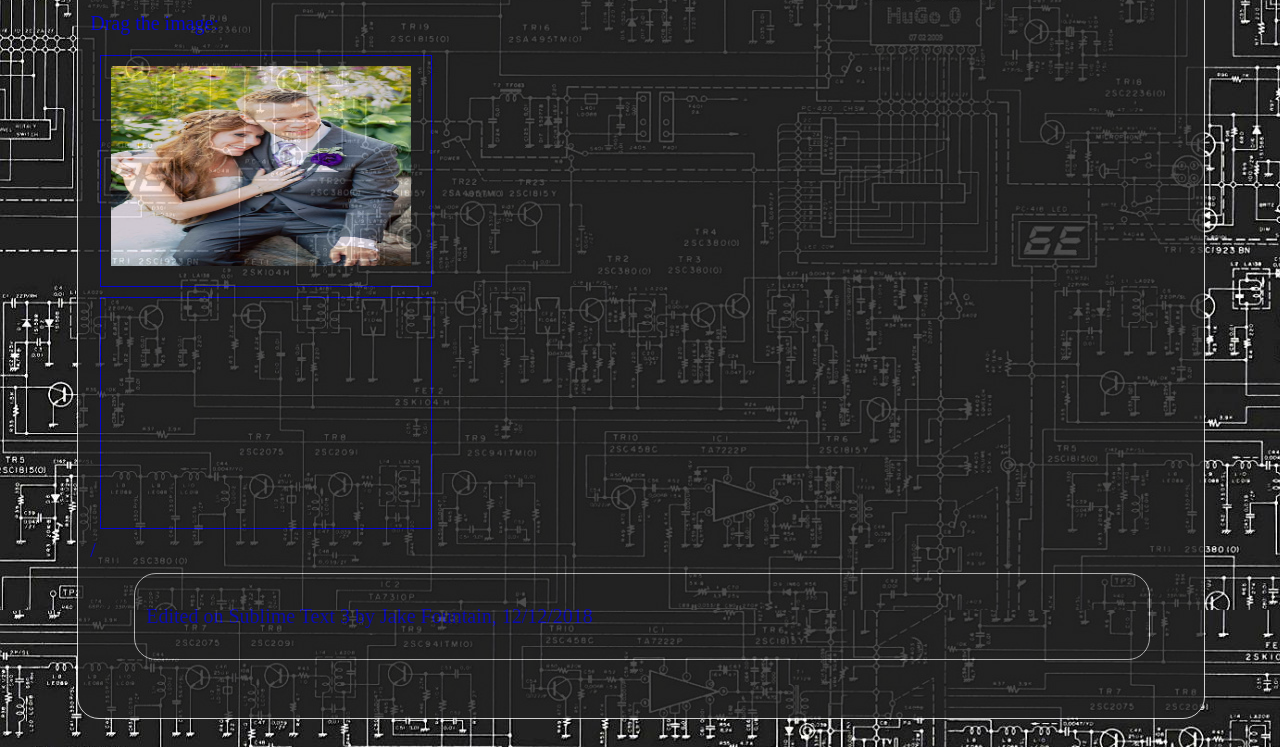
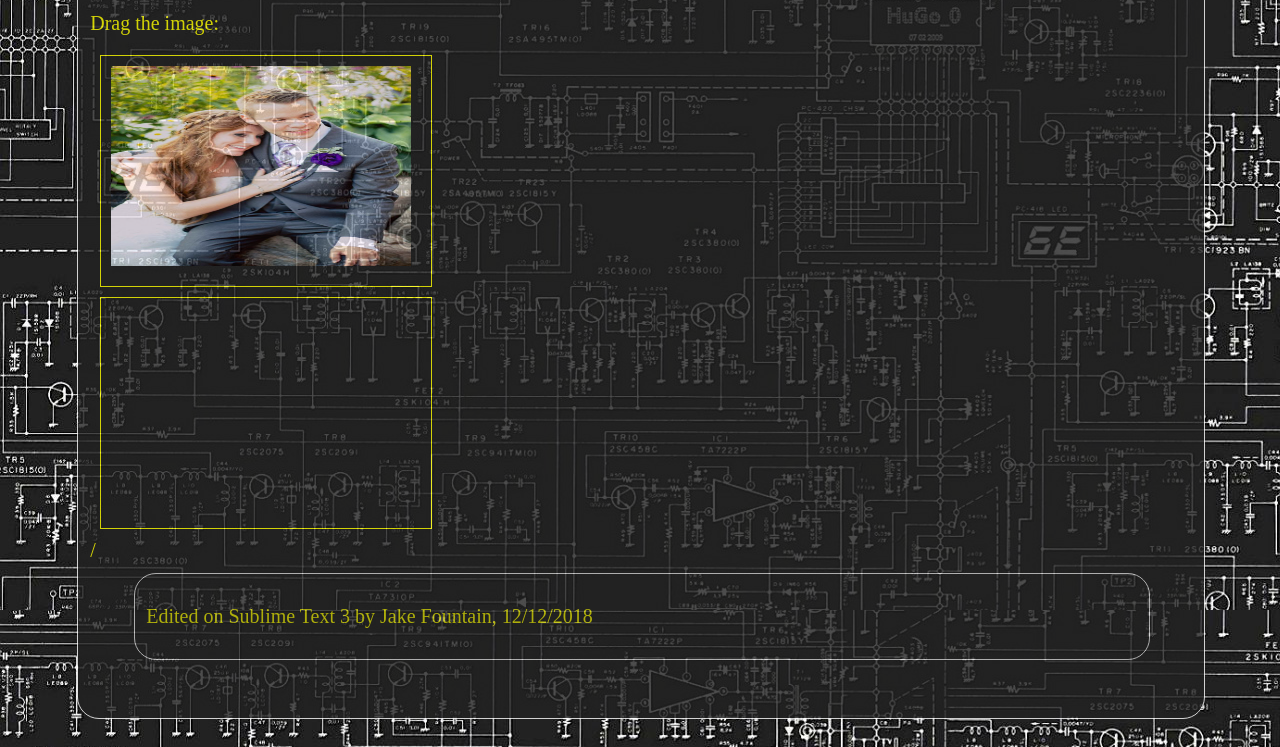
Before and after one commit to jakefoun92/CS50W, a plain HTML site: page index.html in a window 1280 px wide. Shown: the part 390-1137 px from the top of the page. Drawn offline with Linux system fonts and the light colour scheme.

Commit message:
Final test

```diff
--- a/index.html
+++ b/index.html
@@ -95,7 +95,7 @@
 	<title>Jake Fountain Home</title>
 </head>
 
-<body style= "background-image: url(resources/891bec9a2e548a6afaaf34be83478d5a-1000.jpg); color: blue; font-size: 20px">
+<body style= "background-image: url(resources/891bec9a2e548a6afaaf34be83478d5a-1000.jpg); color: yellow; font-size: 20px">
 
 
 	<div id="nav" class="sidenav">
```
